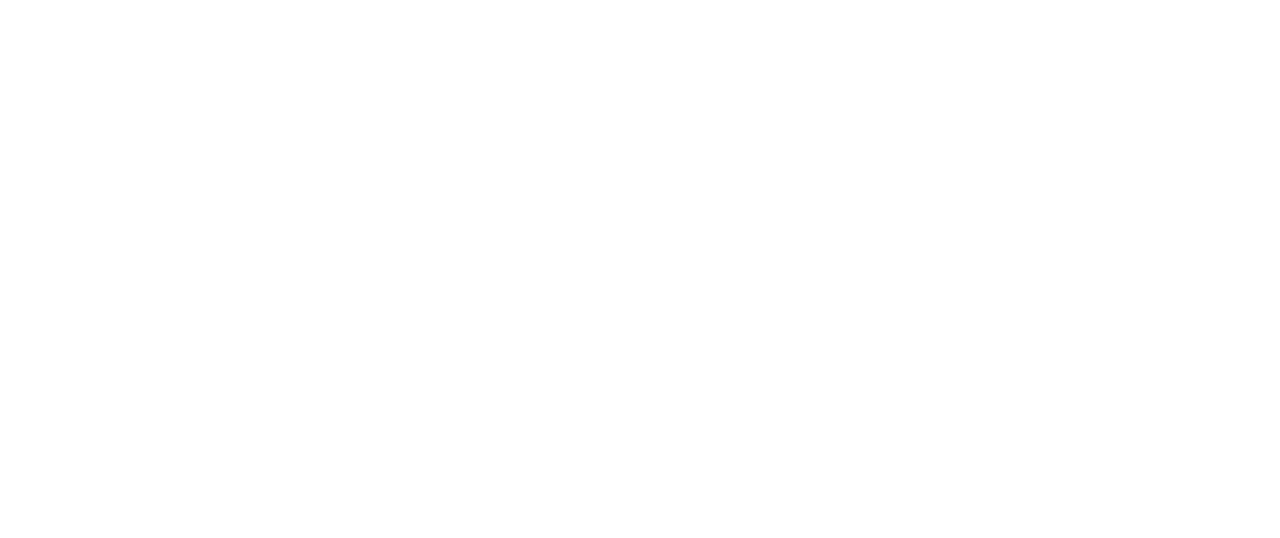
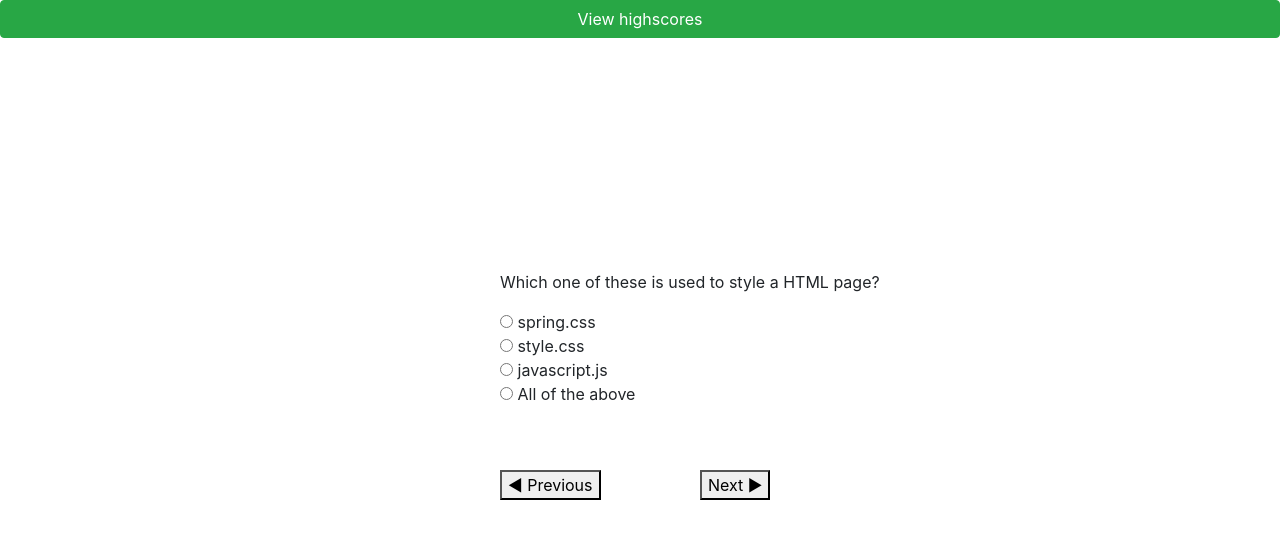
Before and after one commit to sabahsyed/codeQuiz, a plain HTML site: page index.html in a window 1280 px wide. Drawn offline with nearby package versions, Linux system fonts and the light colour scheme.

Commit message:
Created first page with timer and the first question.

```diff
--- a/index.html
+++ b/index.html
@@ -2,10 +2,47 @@
 <html lang="en">
 <head>
     <meta charset="UTF-8">
+    <meta http-equiv="X-UA-Compatible" content="ie=edge">
     <meta name="viewport" content="width=device-width, initial-scale=1.0">
-    <title>Document</title>
+    <title>Code Quiz</title>
+    <link rel="stylesheet" href="https://maxcdn.bootstrapcdn.com/bootstrap/4.0.0/css/bootstrap.min.css" integrity="sha384-Gn5384xqQ1aoWXA+058RXPxPg6fy4IWvTNh0E263XmFcJlSAwiGgFAW/dAiS6JXm" crossorigin="anonymous">
+    <script src="https://code.jquery.com/jquery-3.2.1.slim.min.js" integrity="sha384-KJ3o2DKtIkvYIK3UENzmM7KCkRr/rE9/Qpg6aAZGJwFDMVNA/GpGFF93hXpG5KkN" crossorigin="anonymous"></script>
+<script src="https://cdnjs.cloudflare.com/ajax/libs/popper.js/1.12.9/umd/popper.min.js" integrity="sha384-ApNbgh9B+Y1QKtv3Rn7W3mgPxhU9K/ScQsAP7hUibX39j7fakFPskvXusvfa0b4Q" crossorigin="anonymous"></script>
+<script src="https://maxcdn.bootstrapcdn.com/bootstrap/4.0.0/js/bootstrap.min.js" integrity="sha384-JZR6Spejh4U02d8jOt6vLEHfe/JQGiRRSQQxSfFWpi1MquVdAyjUar5+76PVCmYl" crossorigin="anonymous"></script>
+<link rel = "stylesheet" href = "style.css">
 </head>
 <body>
+    <div class = "container">
+        <button class='btn btn-success fixed-top'>
+           View highscores
+        </button>
+          </nav>
+        <div class = "time" >
+        <h3> Time : </h3>
+        </div>
+        <div class="carouselbox" aria-role="img" aria-label="carousel">
+            <form id = "form1">
+            <p>Which one of these is used to style a HTML page?</p>
+            <input type = "radio" id = "form1" name = "question1" value= "spring.css"> spring.css <br />
+            <input type = "radio" id = "form1" name = "question1" value= "style.css"> style.css <br />
+            <input type = "radio" id = "form1" name = "question1" value= "javascript.js"> javascript.js <br />
+            <input type = "radio" id = "form1" name = "question1" value= "all of the above"> All of the above <br />
 
+            </form>
+            <div class="buttons">
+              <button class="prev">
+                ◀ Previous
+              </button>
+              <button class="next">
+                Next ▶
+              </button>
+            </div>
+          </div>
+    </div>
+
+
+
+
+<script text = "type/javascript" src ="script.js"> </script>
 </body>
 </html>
--- a/script.js
+++ b/script.js
@@ -0,0 +1,21 @@
+var timeEl = document.querySelector(".time");
+var secondsLeft = 60;
+
+function setTime() {
+  var timerInterval = setInterval(function() {
+    secondsLeft--;
+    console.log(secondsLeft);
+    timeEl.textContent = "Timer  :" + secondsLeft;
+
+    if(secondsLeft === 0) {
+      clearInterval(timerInterval);
+      sendMessage();
+    }
+
+  },1000);
+}
+
+function sendMessage() {
+  timeEl.textContent = " ";
+}
+setTime();
--- a/style.css
+++ b/style.css
@@ -0,0 +1,41 @@
+body{
+
+}
+
+.container{
+width: 100%;
+}
+.time{
+top:0;
+right: 0;
+display: flex;
+flex-direction: row-reverse;
+}
+.carouselbox {
+width: 500px;
+height: 500px;
+cursor: pointer;
+}
+
+.buttons {
+text-align: center;
+}
+.prev {
+top: 500px;
+left: 500px;
+position: absolute;
+margin-top: -30px;
+}
+
+.next {
+top: 500px;
+left: 700px;
+position: absolute;
+margin-top: -30px;
+}
+form{
+top: 300px;
+left: 500px;
+position: absolute;
+margin-top: -30px;
+}
```
